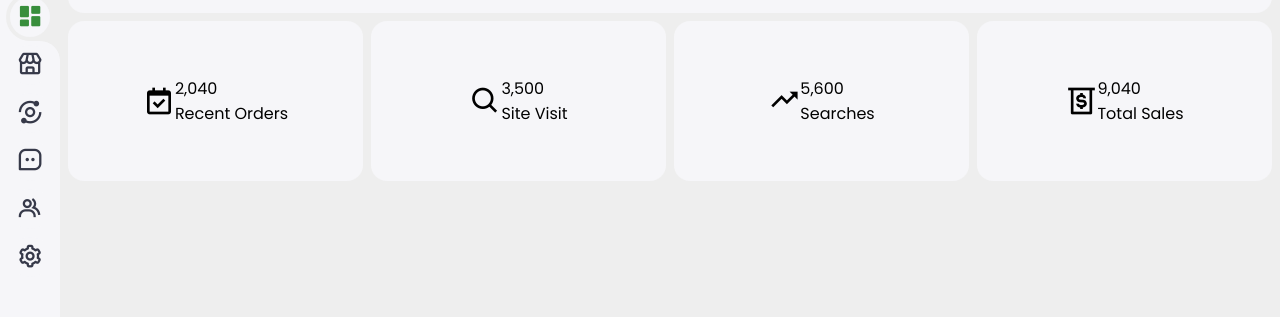
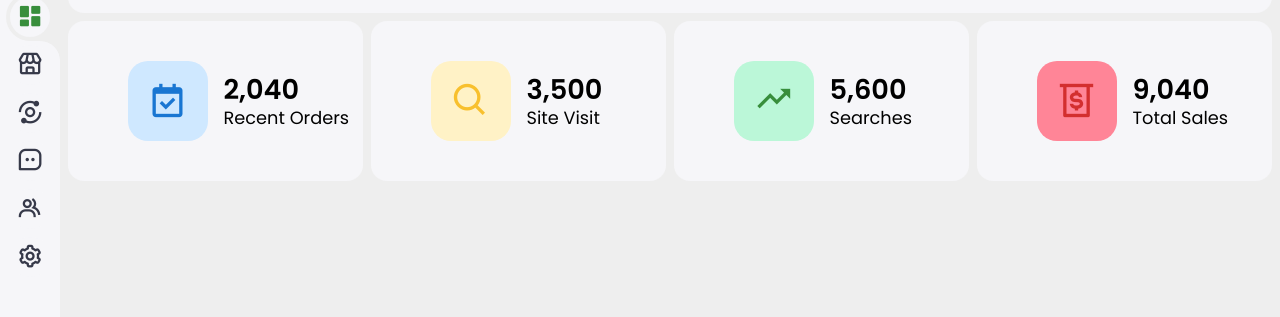
Before and after one commit to ammarAlaliS/dashbord.github.io, a website with bundled scripts: page index.html in a window 1280 px wide. Shown: the part 131-448 px from the top of the page. Built offline with nearby package versions, Linux system fonts and the light colour scheme.

Commit message:
fixed: add correct color to the componets

```diff
--- a/component/paidOrders/index.js
+++ b/component/paidOrders/index.js
@@ -4,18 +4,18 @@ const d = document;
 const grid = d.querySelector(".grid");
 
 export function PaidOrderComponent(data) {
-  return data.map((componentInfo) => {
+  return data.map((componentInfo, index) => {
     const { icon, paidOrder, title } = componentInfo;
 
     return `
-      <div>
+      <div class="component" data-index="${index}">
         <article>
                 ${icon}
             <ul class="info">
                 <li>
                     ${paidOrder}
                 <li/>
-                <li>
+                <li class="title">
                     ${title}
                 <li/>
             <ul/>
--- a/style.css
+++ b/style.css
@@ -21,6 +21,7 @@
     --grey:#eee;
     --dark-grey: #AAAAAA;
     --dark: #363949;
+    --danger-ligth:#ff8597;
     --danger: #d32f2f;
     --warning:#f8c02d;
     --light-warning: #fff2c6;
@@ -361,7 +362,7 @@ body{
     height: auto;
     margin-top: 0.5em;
     display: grid;
-    grid-template-columns: repeat(auto-fit, minmax(200px, 1fr));
+    grid-template-columns: repeat(auto-fit, minmax(280px, 1fr));
     grid-gap:0.5em;
 }
 .grid div{
@@ -378,11 +379,49 @@ body{
     display: flex;
     align-items: center;
     justify-content: center;
+    gap: 1em;
+}
+.info{
+    width: 80px;
+}
+.info li{
+    width: 130px;
+    line-height: 1.2em;
+}
+.info li:nth-child(1){
+    font-weight: 600;
+    font-size: 1.7em;
+}
+.info .title{
+    font-weight: 400;
+    font-size: 1.11em;
 }
 
 .grid article .bx{
+    width: 80px;
+    height: 80px;
     display: flex;
     align-items: center;
-    justify-content: end;
-    font-size: 2em;
+    justify-content: center;
+    font-size: 2.5em;
+    background-color: var(--light-primary);
+    border-radius: 0.5em;
 }
+.component[data-index="0"] article i {
+    color:var(--primary);
+  }
+
+.component[data-index="1"] article i {
+    background: var(--light-warning);
+    color:var(--warning);
+  }
+
+.component[data-index="2"] article i {
+    background: var(--light-success);
+    color:var(--success);
+  }
+
+.component[data-index="3"] article i {
+    background: var(--danger-ligth);
+    color:var(--danger);
+  }
```
